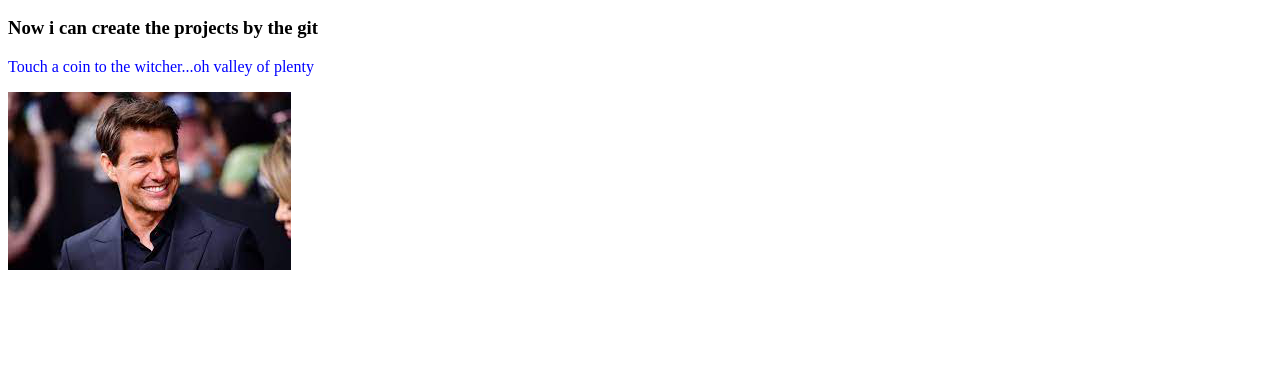
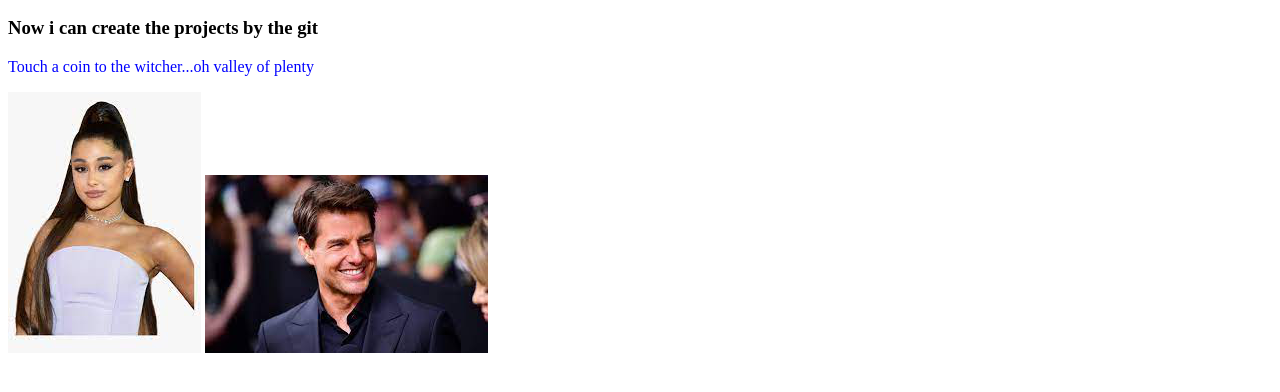
Before and after one commit to SumitHD-007/my-second-repo, a plain HTML site: page index.html in a window 1280 px wide. Shown: the part 110-502 px from the top of the page. Drawn offline with Linux system fonts and the light colour scheme.

Commit message:
images added

```diff
--- a/index.html
+++ b/index.html
@@ -12,6 +12,7 @@
     <h2> Created already and pushed it </h2>
     <h3> Now i can create the projects by the git </h3>
     <p> Touch a coin to the witcher...oh valley of plenty </p>
+    <img src="images/ariana.png" alt="">
     <img src="tom.png" alt="">
 </body>
 </html>
```
Also changed, not shown: images/ariana.png (renamed from ariana.png).
